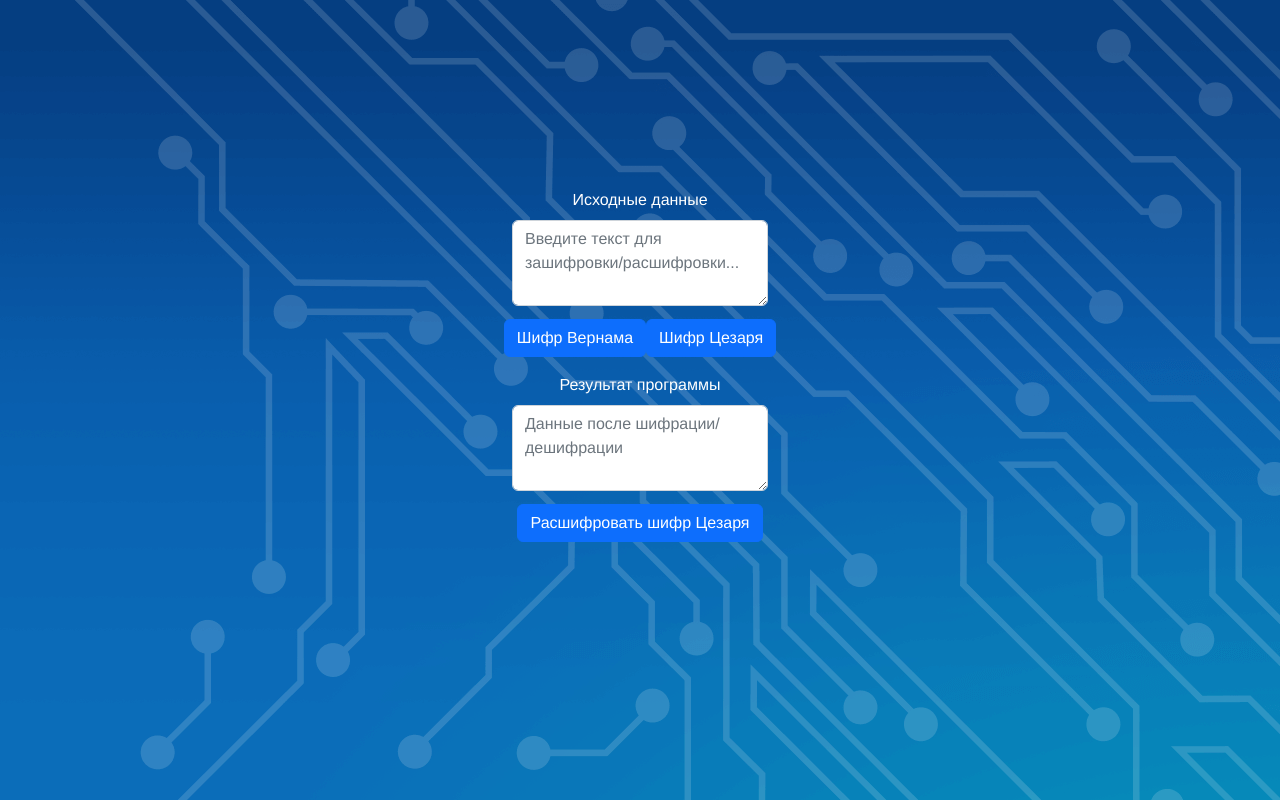
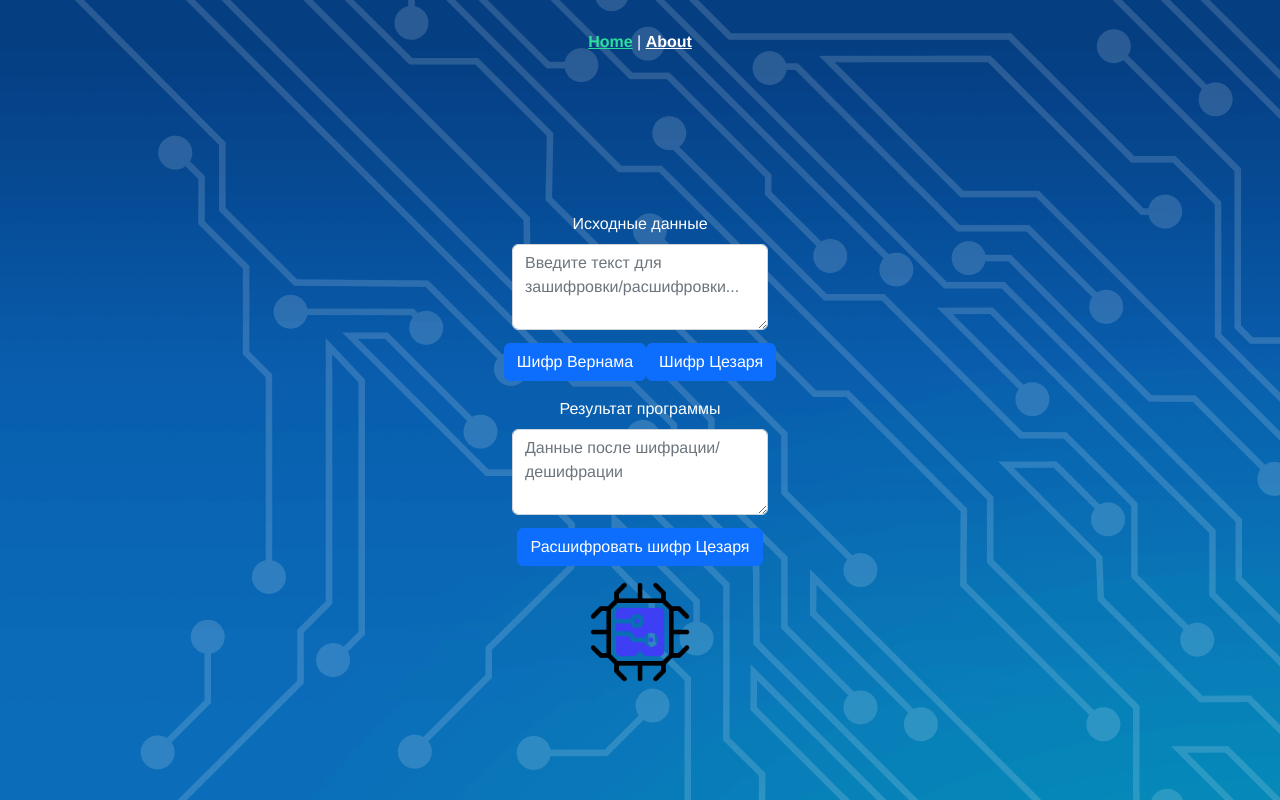
Before and after one commit to Rtuty/vksitproject, a Vue app: page /#/ in a window 1280 px wide. Built offline with nearby package versions, Linux system fonts and the light colour scheme.

Commit message:
nothing important, add png picture

```diff
--- a/src/App.vue
+++ b/src/App.vue
@@ -1,8 +1,8 @@
 <template>
   <div id="app">
     <nav>
-<!--      <router-link to="/">Home</router-link> |-->
-<!--      <router-link to="/about">About</router-link>-->
+      <router-link to="/">Home</router-link> |
+      <router-link to="/about">About</router-link>
     </nav>
     <router-view/>
   </div>
@@ -14,7 +14,7 @@
   -webkit-font-smoothing: antialiased;
   -moz-osx-font-smoothing: grayscale;
   text-align: center;
-  color: #2c3e50;
+  color: #ffffff;
 }
 
 nav {
@@ -22,10 +22,10 @@ nav {
 
   a {
     font-weight: bold;
-    color: #2c3e50;
+    color: #ffffff;
 
     &.router-link-exact-active {
-      color: #42b983;
+      color: #2ae09f;
     }
   }
 }
@@ -42,7 +42,6 @@ textarea.form-control {
   place-items: center;
 }
 
-/* do not worked background-color: #13d9eb !important; */
 body {
   background-image: url('~@/assets/cryptoground.png') !important;
 }
--- a/src/views/HomeView.vue
+++ b/src/views/HomeView.vue
@@ -1,7 +1,7 @@
 <template>
   <div class="home">
-<!--    <img alt="Vue logo" src="../assets/logo.png">-->
     <Encrypter msg="Welcome to Your Vue.js App"/>
+    <img alt="Vue logo" width="100" height="100" src="../assets/cyphe.png">
   </div>
 </template>
 
```
